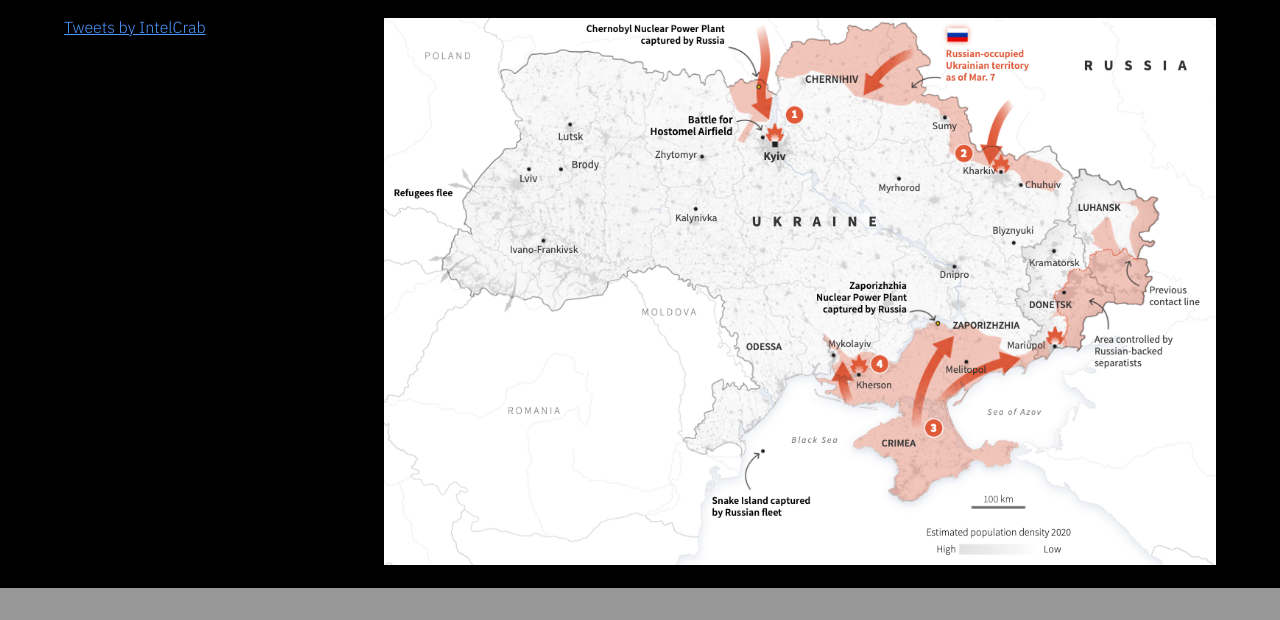
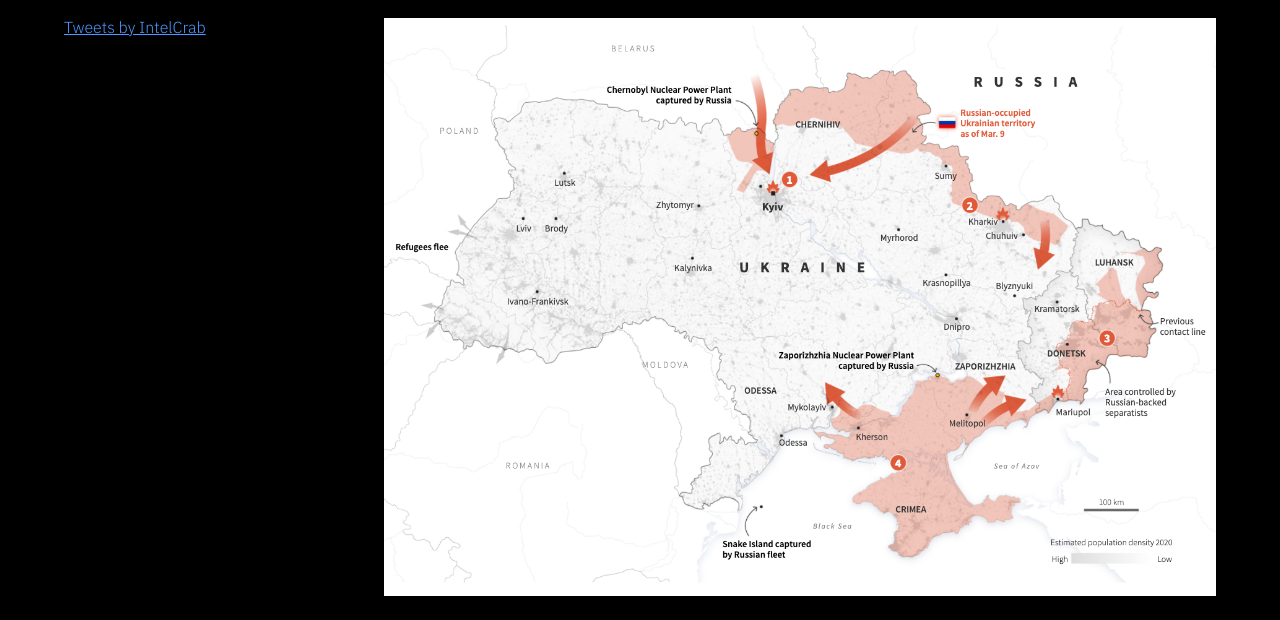
Before and after one commit to Ukrainianconflict-live/website, a Flask app: page / in a window 1280 px wide. Shown: the part 782-1402 px from the top of the page. Before the commit the page ends 1370 px from the top, so only its background shows below. Run offline with Flask 2, Linux system fonts and the light colour scheme; some libraries are stand-ins or nearby versions.

Commit message:
Update reuters map

```diff
--- a/templates/home.html
+++ b/templates/home.html
@@ -121,7 +121,7 @@
 
         <div class="reuters-map">
             <!-- Reuters graphic (@see https://graphics.reuters.com/UKRAINE-CRISIS/zdpxokdxzvx/) -->
-            <img src="../static/reuters_map_3_9_22.png" alt="Ukraine Crisis" style="width: 100%;"  />
+            <img src="../static/reuters_map.png" alt="Ukraine Crisis" style="width: 100%;"  />
         </div>
     </div>
 </div>
```
Also changed, not shown: static/reuters_map.png (added).
